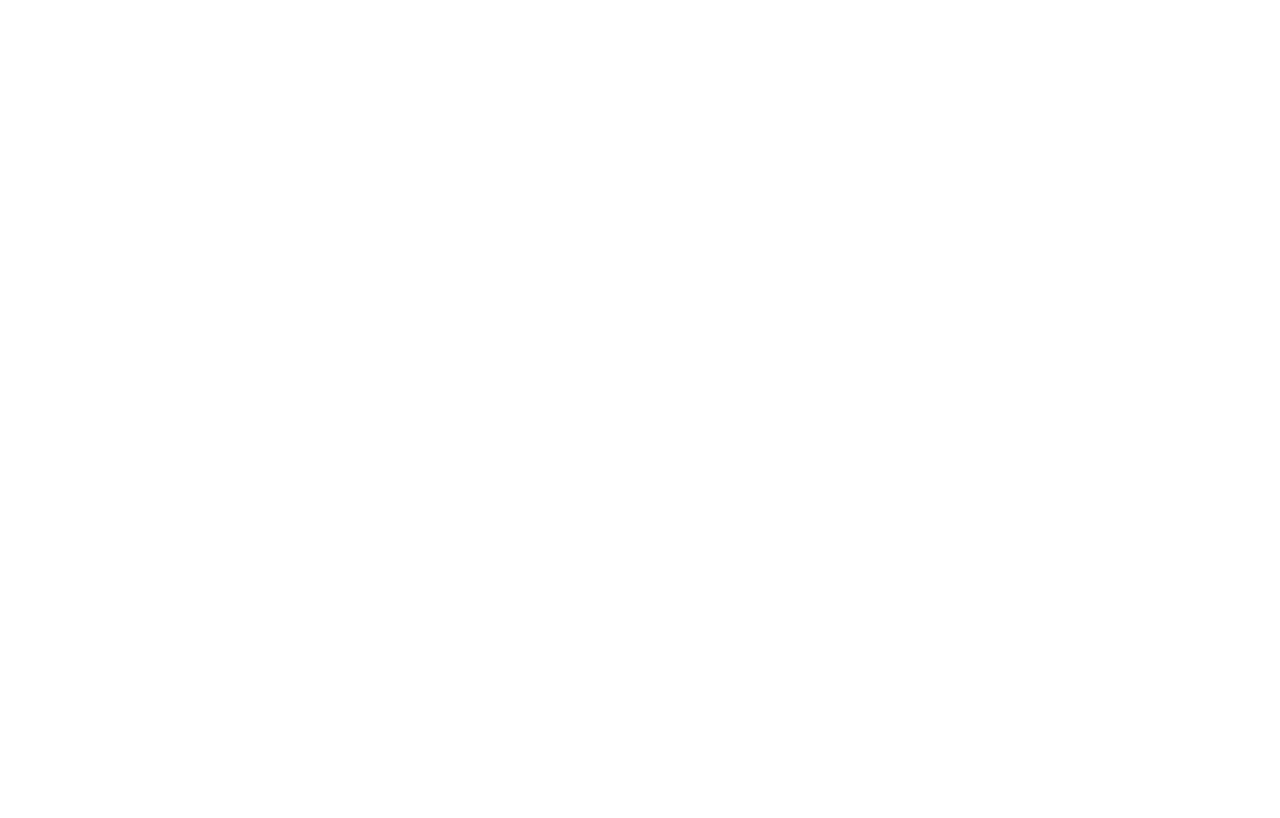
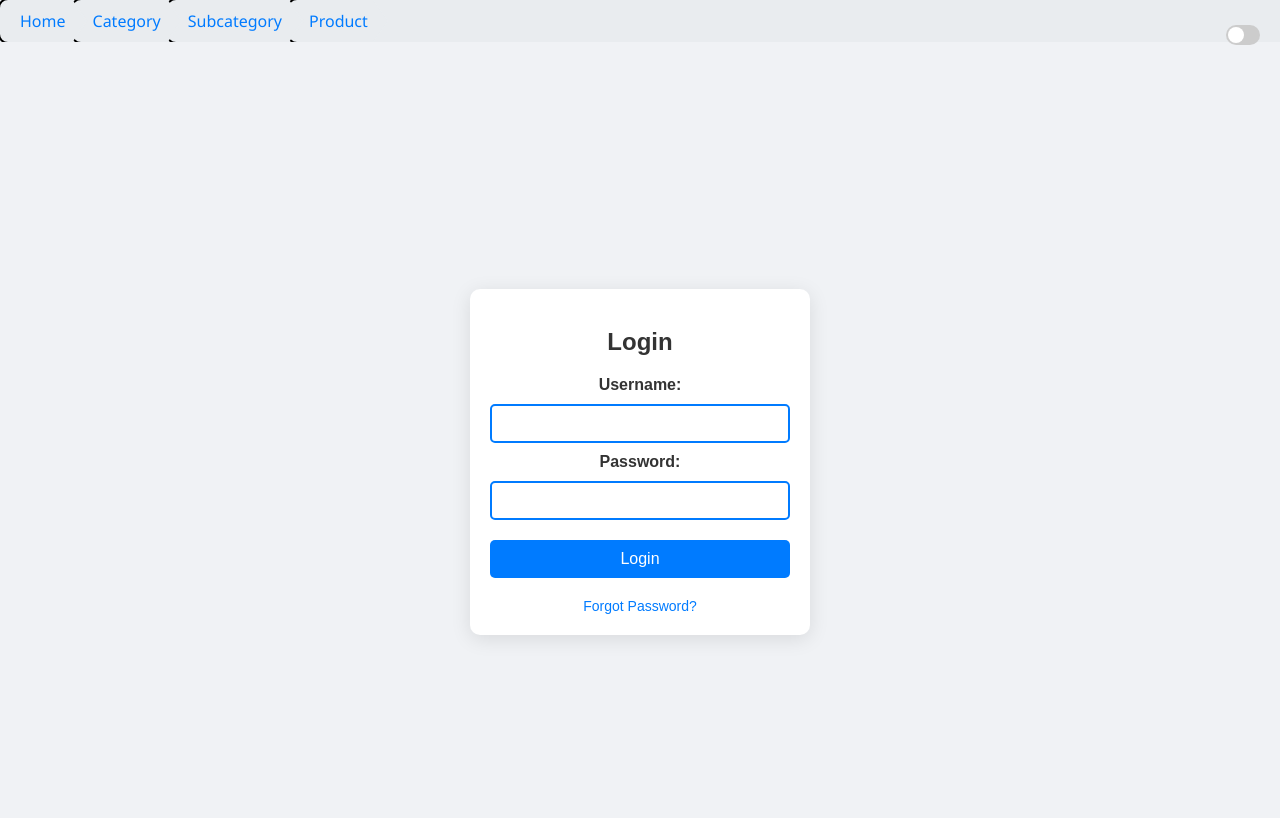
Before and after one commit to Kohlelol/EssenSchmeckt, a Django app: page / in a window 1280 px wide. Before the commit the part shown is empty. Shown: the top 818 px of the page. Run offline with Django 3.2, Linux system fonts and the light colour scheme.

Commit message:
made login the default page. updated layout.html

```diff
--- a/Softwarepraktikum/Softwarepraktikum/urls.py
+++ b/Softwarepraktikum/Softwarepraktikum/urls.py
@@ -19,7 +19,7 @@ from . import views
 
 urlpatterns = [
     path('admin/', admin.site.urls),
-    path('', views.homepage),
+    path('', views.login),
     path('login/', views.login),
     path('database/', include('database.urls')),
 ]
--- a/Softwarepraktikum/database/urls.py
+++ b/Softwarepraktikum/database/urls.py
@@ -2,5 +2,5 @@ from django.urls import path
 from . import views
 
 urlpatterns = [
-    path('', views.groupmember_list),
+    path('', views.database_list, name='database_list'),
 ]
--- a/Softwarepraktikum/static/css/style.css
+++ b/Softwarepraktikum/static/css/style.css
@@ -72,30 +72,71 @@ button:hover {
 .forgot-password:hover {
     text-decoration: underline;
 }
+
+/* Additional CSS for Breadcrumb */
 .breadcrumb {
+    display: flex;
+    align-items: center;
+    font-family: 'Segoe UI', Tahoma, Geneva, Verdana, sans-serif;
     margin-bottom: 20px;
-    font-size: 14px;
-    color: #66b3ff;
-    background-color: #333;
-    padding: 10px;
-    border-radius: 5px;
+    position: relative;
 }
+
+.breadcrumb-item {
+    background-color: #007bff;
+    color: #ffffff;
+    padding: 10px 20px;
+    border-radius: 8px;
+    position: relative;
+    margin-right: -13px; /* Overlap effect */
+    z-index: 1; /* Ensure it overlaps */
+    transition: background-color 0.3s ease;
+    /* clip-path: polygon(15px 0, calc(100% - 15px) 0, 100% 50%, calc(100% - 15px) 100%, 15px 100%, 0 50%); */
+    clip-path: polygon(0 0, calc(100% - 15px) 0, 100% 50%, calc(100% - 15px) 100%, 0 100%, 15px 50%);
+    outline: 2px solid black;
+}
+
+.breadcrumb-item:first-child {
+    clip-path: polygon(0 0, calc(100% - 15px) 0, 100% 50%, calc(100% - 15px) 100%, 0 100%);
+}
+
+.breadcrumb-item:hover {
+    background-color: #0056b3; /* Darker blue on hover */
+}
+
+.breadcrumb-item:not(:last-child)::after {
+    content: '';
+    position: absolute;
+    top: 50%;
+    right: -15px; /* Position the arrow */
+    width: 0;
+    height: 0;
+    border-left: 15px solid #007bff; /* Color of the arrow */
+    border-top: 7.5px solid transparent;
+    border-bottom: 7.5px solid transparent;
+    transform: translateY(-50%);
+}
+
 /* Light mode styles */
 
 body.light-mode {
     background-color: #f0f2f5;
     color: #333;
 }
+
 body.light-mode .login-form {
     background-color: #ffffff;
 }
+
 body.light-mode h2,
 body.light-mode label {
     color: #333;
 }
+
 body.light-mode .forgot-password {
     color: #007bff;
 }
+
 body.light-mode .breadcrumb {
     background-color: #e9ecef;
     color: #007bff;
@@ -134,6 +175,16 @@ body.light-mode .breadcrumb {
 input:checked + .slider {
     background-color: #007bff;
 }
+
 input:checked + .slider:before {
     transform: translateX(14px);
 }
+
+body.light-mode .breadcrumb-item {
+    background-color: #e9ecef;
+    color: #007bff;
+}
+
+body.light-mode .breadcrumb-item:not(:last-child)::after {
+    border-left-color: #e9ecef;
+}
--- a/Softwarepraktikum/templates/layout.html
+++ b/Softwarepraktikum/templates/layout.html
@@ -14,6 +14,10 @@
 </head>
 <body id="body" class="dark-mode"> <!-- Set dark mode as default -->
     <div class="breadcrumb">
+        <div class="breadcrumb-item">Home</div>
+        <div class="breadcrumb-item">Category</div>
+        <div class="breadcrumb-item">Subcategory</div>
+        <div class="breadcrumb-item">Product</div>
         {% block breadcrumb %}
         {% endblock %}
     </div>
```
Also changed, not shown: Softwarepraktikum/database/templates/database/database_list.html (+15 -10 lines), Softwarepraktikum/database/views.py (+4 -3 lines).
